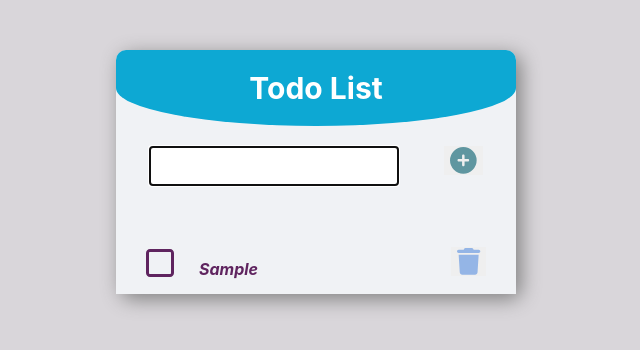
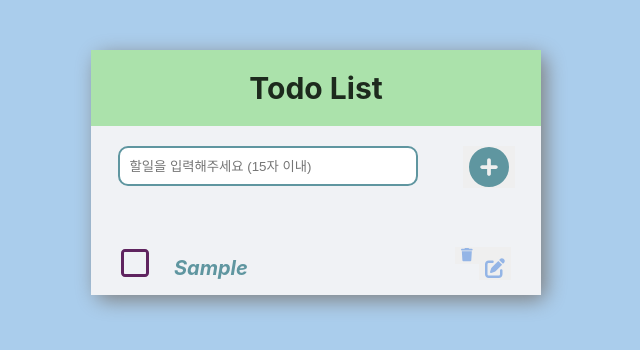
Before and after one commit to pjh1011409/pjh-todolist, a React (Create React App) app in the folder todo-app/: page /todo in a window 1280 px wide. Both pictures are taken after typing "Sample" into the empty fields and a click on the button 787 px from the left and 160 px from the top of the page. Shown: the top 350 px of the page, without its empty margins (324-964 px from the left). Built offline with nearby package versions, Linux system fonts and the light colour scheme; no server answers.

Commit message:
투두리시트 기능구현 완료

```diff
--- a/todo-app/src/api/api.js
+++ b/todo-app/src/api/api.js
@@ -2,7 +2,7 @@ const baseUrl = 'https://pre-onboarding-selection-task.shop';
 
 const get = async endpoint => {
   const url = baseUrl + endpoint;
-  const res = await fetch(`https://pre-onboarding-selection-task.shop/${endpoint}`, {
+  const res = await fetch(`${url}${endpoint}`, {
     headers: { Authorization: `${localStorage.getItem('token')}` },
   });
   const result = await res.json();
--- /dev/null
+++ b/todo-app/src/components/todo/todEdit/TodoEdit.js
@@ -0,0 +1,87 @@
+import React, { useState, useRef, useEffect } from 'react';
+import { FontAwesomeIcon } from '@fortawesome/react-fontawesome';
+import { faPen, faPenToSquare, faX } from '@fortawesome/free-solid-svg-icons';
+import * as Api from '../../../api/api';
+
+import styles from './TodoEdit.module.css';
+
+function TodoEdit({ todos, idx, onFix, onToggle }) {
+  const { id, text, done } = todos;
+
+  const [status, setStatus] = useState(false);
+  const [newTodo, setNewTodo] = useState(todos.text);
+  const [prevTodo, setPrevTodo] = useState(todos.text);
+  const editInputRef = useRef(null);
+
+  const textChange = () => {
+    setStatus(true);
+  };
+
+  const changeDone = () => {
+    if (!newTodo) return;
+    onFix(idx, newTodo);
+    setStatus(false);
+    setPrevTodo(newTodo);
+  };
+  const changeCancel = () => {
+    setNewTodo(prevTodo);
+    setStatus(false);
+  };
+
+  //   const updateApi = async dataToSubmit => {
+  //     const { content, id } = dataToSubmit;
+  //     const data = content;
+  //     return Api.put(`/todos/${id}`, data);
+  //   };
+
+  useEffect(() => {
+    // edit 모드일때 포커싱을 한다.
+    if (status) {
+      editInputRef.current.focus();
+    }
+  }, [status]);
+  return (
+    // eslint-disable-next-line react/jsx-no-useless-fragment
+    <>
+      {status ? (
+        <>
+          <input
+            type="text"
+            ref={editInputRef}
+            value={newTodo || ''}
+            maxLength="15"
+            placeholder="할일을 수정주세요 (15자 이내)"
+            onChange={e => setNewTodo(e.target.value)}
+            className={styles.changeInput}
+          />
+          <button className={styles.changeDone} type="button" onClick={() => changeDone()}>
+            <FontAwesomeIcon icon={faPen} className={styles.pen} />
+          </button>
+          <button className={styles.changeCancel} type="button" onClick={() => changeCancel()}>
+            <FontAwesomeIcon icon={faX} className={styles.x} />
+          </button>
+        </>
+      ) : (
+        <>
+          {done === true ? (
+            // eslint-disable-next-line jsx-a11y/click-events-have-key-events
+            <em className={styles.checked} onClick={() => onToggle(id)} role="button" tabIndex={0}>
+              {newTodo}
+            </em>
+          ) : (
+            // eslint-disable-next-line jsx-a11y/click-events-have-key-events
+            <em className={styles.unChecked} onClick={() => onToggle(id)} role="button" tabIndex={0}>
+              {newTodo}
+            </em>
+          )}
+
+          <button type="button" onClick={() => textChange()}>
+            <FontAwesomeIcon icon={faPenToSquare} className={styles.pen} />
+          </button>
+        </>
+      )}
+    </>
+  );
+}
+
+export default TodoEdit;
--- /dev/null
+++ b/todo-app/src/components/todo/todEdit/TodoEdit.module.css
@@ -0,0 +1,42 @@
+.checked {
+  font-size: 20px;
+  color: rgb(51, 51, 192);
+  overflow: hidden;
+  word-wrap: break-word;
+  text-decoration-line: line-through;
+}
+
+.unChecked {
+  font-size: 20px;
+  color: rgb(95, 150, 160);
+  overflow: hidden;
+  word-wrap: break-word;
+  text-decoration-line: none;
+}
+
+.changeInput {
+  border: 2px solid rgb(95, 150, 160);
+  border-radius: 5px;
+  height: 20px;
+  width: 200px;
+  padding: 5px;
+  overflow: scroll;
+  text-overflow: ellipsis;
+  white-space: nowrap;
+}
+
+.changeDone,
+.changeCancel {
+  font-size: 15px;
+}
+
+.pen {
+  margin-top: 10px;
+  font-size: 20px;
+}
+
+.x {
+  margin-top: 10px;
+  font-size: 20px;
+  margin-left: 10px;
+}
--- a/todo-app/src/components/todo/todoInput/TodoInput.js
+++ b/todo-app/src/components/todo/todoInput/TodoInput.js
@@ -1,4 +1,4 @@
-import React, { useRef, useState } from 'react';
+import React, { useEffect, useRef, useState, useCallback } from 'react';
 import { FontAwesomeIcon } from '@fortawesome/react-fontawesome';
 import { faCirclePlus } from '@fortawesome/free-solid-svg-icons';
 
@@ -19,7 +19,8 @@ function TodoInput({ onAdd }) {
   // if(! text) return는 공백 입력 방지
   // onAdd함수에 매개변수로 사용자가 입력한 text를 담고, setText('')를 사용하여 입력창을 공백으로 만든 후에
   // useRef를 사용하여 포커스를 두게 하였다. textRef는 useRef의 이름이다. 이름=사용자 정의
-  const onSubmit = e => {
+  const onSubmit = useCallback(
+    e => {
       // 새로고침 방지
       e.preventDefault();
       // text에 아무것도 없을 때 - 공백 입력 방지
@@ -28,13 +29,25 @@ function TodoInput({ onAdd }) {
       onAdd(text);
 
       setText('');
+    },
+    [text],
+  );
+
+  useEffect(() => {
     textRef.current.focus();
-  };
+  }, []);
   return (
     <form className={styles.toDoInput} onSubmit={onSubmit}>
-      <input type="text" value={text} onChange={changeInput} ref={textRef} />
+      <input
+        maxLength="15"
+        type="text"
+        value={text}
+        placeholder="할일을 입력해주세요 (15자 이내)"
+        onChange={changeInput}
+        ref={textRef}
+      />
       <button type="submit">
-        <FontAwesomeIcon icon={faCirclePlus} size="2x" className={styles.plusIcon} />
+        <FontAwesomeIcon icon={faCirclePlus} size="3x" className={styles.plusIcon} />
       </button>
     </form>
   );
--- a/todo-app/src/components/todo/todoInput/TodoInput.module.css
+++ b/todo-app/src/components/todo/todoInput/TodoInput.module.css
@@ -2,12 +2,13 @@
   text-align: center;
 }
 .toDoInput input {
-  width: 250px;
+  width: 300px;
   height: 40px;
   box-sizing: border-box;
   margin-bottom: 30px;
-  padding: 0 15px;
-  border: 1px solid #dcdcdc;
+  padding: 0 10px;
+  border: 2px solid rgb(95, 150, 160);
+  border-radius: 10px;
   vertical-align: top;
 }
 .toDoInput button {
--- a/todo-app/src/components/todo/todoItem/TodoItem.js
+++ b/todo-app/src/components/todo/todoItem/TodoItem.js
@@ -5,22 +5,26 @@ import { faTrash } from '@fortawesome/free-solid-svg-icons';
 
 import { faSquareCheck, faSquare } from '@fortawesome/free-regular-svg-icons';
 
+import TodoEdit from '../todEdit/TodoEdit';
 import styles from './TodoItem.module.css';
 
-function TodoItem({ todos, onDel, onToggle }) {
+function TodoItem({ idx, todos, onDel, onFix, onToggle }) {
   const { id, text, done } = todos;
 
   return (
     <div>
-      <li className={`${done} ? ${styles.Checked}} : ${styles.unChecked}`}>
+      <li>
         <span onClick={() => onToggle(id)} role="button" tabIndex={0}>
-          {done ? <FontAwesomeIcon icon={faSquareCheck} size="2x" /> : <FontAwesomeIcon icon={faSquare} size="2x" />}
+          {done ? (
+            <FontAwesomeIcon className={styles.checkBox} icon={faSquareCheck} size="2x" />
+          ) : (
+            <FontAwesomeIcon className={styles.checkBox} icon={faSquare} size="2x" />
+          )}
         </span>
-        <em onClick={() => onToggle(id)} role="button" tabIndex={0}>
-          {text}
-        </em>
+
+        <TodoEdit idx={idx} todos={todos} onFix={onFix} onToggle={onToggle} />
         <button onClick={() => onDel(id)} type="button">
-          <FontAwesomeIcon icon={faTrash} size="2x" />
+          <FontAwesomeIcon icon={faTrash} className={styles.trash} />
         </button>
       </li>
     </div>
--- a/todo-app/src/components/todo/todoList/TodoList.js
+++ b/todo-app/src/components/todo/todoList/TodoList.js
@@ -2,11 +2,11 @@ import React from 'react';
 import TodoItem from '../todoItem/TodoItem';
 import styles from './TodoList.module.css';
 
-function TodoList({ todos, onDel, onToggle }) {
+function TodoList({ todos, onDel, onFix, onToggle }) {
   return (
     <ul className={styles.TodoList}>
-      {todos.map(data => (
-        <TodoItem key={data.id} todos={data} onDel={onDel} onToggle={onToggle} />
+      {todos.map((data, i) => (
+        <TodoItem key={data.id} idx={i} todos={data} onDel={onDel} onFix={onFix} onToggle={onToggle} />
       ))}
     </ul>
   );
--- a/todo-app/src/pages/todoPage/TodoPage.js
+++ b/todo-app/src/pages/todoPage/TodoPage.js
@@ -1,34 +1,41 @@
-import React, { useState, useRef } from 'react';
+import React, { useState, useRef, useCallback, useEffect } from 'react';
 import { useNavigate } from 'react-router-dom';
 import styles from './TodoPage.module.css';
 
 import TodoInput from '../../components/todo/todoInput/TodoInput';
 import TodoList from '../../components/todo/todoList/TodoList';
 
+import * as Api from '../../api/api';
+
 function ToDoPage() {
-  const no = useRef(1);
+  const no = useRef(0);
 
   const [todos, setTodos] = useState([]);
-
   // text를 매개변수로 받는다. -> TodoList.js에서 text를 매개변수로 받아서 실행되는 함수
   // ... todos, : todos라는 데이터를 가져오고 값을 추가해주고, no.current++로 숫자를 1씩 증가시켜준다.
   // text : 의 text는 매개변수로 들어온 text / done의 기본값을 false(거짓)으로 지정
 
-  const onAdd = text => {
-    setTodos([
-      ...todos,
-      {
+  const onAdd = useCallback(
+    text => {
+      const todo = {
         id: (no.current += 1),
         text,
         done: false,
-      },
-    ]);
-  };
+      };
+      setTodos(todos.concat(todo));
+    },
+    [todos],
+  );
 
   //   TodoItem.js에서 전달받은 id(매개변수)로 filter기능을 사용하여 id와 일치하지 않는 데이터만 data에 담게 해 줌
   // 쉽게 말하자면 지정된 id값의 data만 삭제하는 것
   const onDel = id => {
     setTodos(todos.filter(todo => todo.id !== id));
+  };
+
+  const onFix = (changeIdx, newTodo) => {
+    const newList = todos.map((data, i) => ({ ...data, text: data.id === changeIdx ? newTodo : data }));
+    setTodos(newList);
   };
 
   // Todoitem.js에서 id를 매개변수로 받아 id와 일치하는 데이터를 수정하는 함수
@@ -44,11 +51,25 @@ function ToDoPage() {
       ),
     );
   };
+
+  const url = 'api/todos';
+  useEffect(() => {
+    fetch(url, {
+      headers: { Authorization: `${localStorage.getItem('token')}` },
+    })
+      .then(response => {
+        const result = response.json();
+
+        setTodos(result);
+      })
+      .catch(e => console.log('e', e));
+  }, []);
+
   return (
     <div className={styles.toDos}>
       <h1>Todo List</h1>
       <TodoInput onAdd={onAdd} />
-      <TodoList todos={todos} onDel={onDel} onToggle={onToggle} />
+      <TodoList todos={todos} onDel={onDel} onFix={onFix} onToggle={onToggle} />
     </div>
   );
 }
--- a/todo-app/src/pages/todoPage/TodoPage.module.css
+++ b/todo-app/src/pages/todoPage/TodoPage.module.css
@@ -1,12 +1,12 @@
 body {
-  background: #d9d6da;
+  background: rgb(170, 205, 236);
 }
 
 .toDos {
-  width: 400px;
+  width: auto;
+  max-width: 450px;
   border-radius: 10px / 10px;
-  margin-left: auto;
-  margin-right: auto;
+  margin: auto;
   margin-top: 50px;
   margin-bottom: 50px;
   background: rgb(240, 242, 245);
@@ -16,9 +16,8 @@ body {
 .toDos h1 {
   text-align: center;
   padding: 20px 0;
-  background: #0da8d3;
+  background: rgb(171, 226, 171);
   font-size: 30px;
-  color: #fff;
+  color: rgb(29, 42, 29);
   margin-top: 0;
-  border-radius: 10px 10px 50% 50%;
 }
```
Also changed, not shown: todo-app/.eslintrc.json, 1 other file (tests, documents, lock files or other folders). Lines whose indentation alone changed are shown as unchanged.
